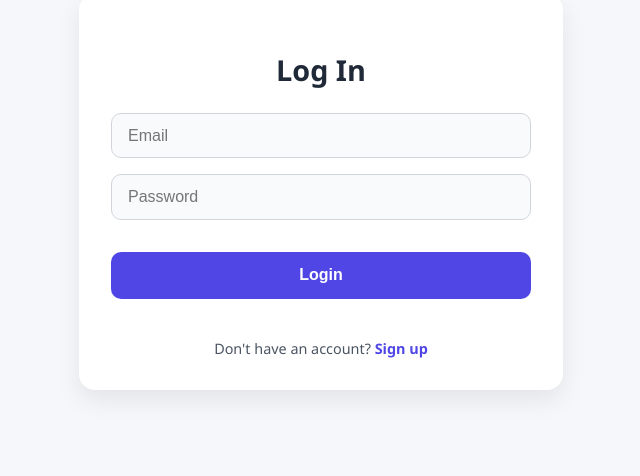
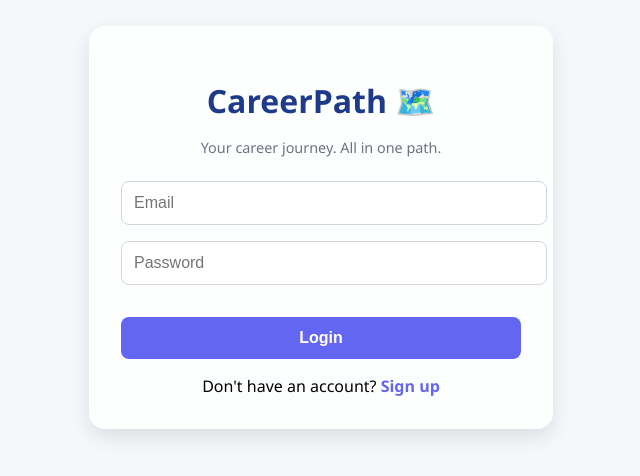
Before and after one commit to 26nm/careerpath, a React (Create React App) app in the folder careerpath/: page /login in a window 1280 px wide. Shown: the part 102-578 px from the top of the page, without its empty margins (319-959 px from the left). Built offline with nearby package versions, Linux system fonts and the light colour scheme; no server answers.

Commit message:
made changes to Login Page

```diff
--- a/careerpath/src/components/ResumeParse.js
+++ b/careerpath/src/components/ResumeParse.js
@@ -23,11 +23,14 @@
  */
 
 import React, { useState, useEffect } from "react";
+import ignoreWords from "../utils/IgnoreWords";
+import normalizeText from "../utils/NormalizeText";
 import { db } from "../firebase/firebase";
 import { collection, addDoc, getDocs } from "firebase/firestore";
 import { useAuth } from "../contexts/AuthContext";
 import { deleteDoc, doc } from "firebase/firestore";
 import { useLocation } from "react-router-dom";
+import { getNGrams } from "../utils/NGramUtils";
 import "../styles/ResumeAnalyzer.css";
 
 /**
@@ -264,70 +267,36 @@ function ResumeParse({ resumeText }) {
  * - matchRate: percentage string representing overlap (e.g., "67%")
  */
 const analyzeMatch = (qualifications, jobDescription) => {
-  const tokenize = (text) =>
-    (text.toLowerCase().match(/\b[a-zA-Z0-9\.\+\#\-]{2,}\b/g) || []).filter(
-      (word) =>
-        ![
-          "and",
-          "the",
-          "you",
-          "are",
-          "with",
-          "have",
-          "for",
-          "our",
-          "your",
-          "that",
-          "will",
-          "in",
-          "to",
-          "of",
-          "a",
-          "on",
-          "at",
-          "by",
-          "an",
-          "as",
-          "be",
-          "is",
-          "we",
-          "they",
-          "this",
-          "it",
-          "looking",
-          "skilled",
-          "experience",
-          "required",
-          "preferred",
-          "manager",
-          "role",
-          "position",
-          "apply",
-          "please",
-          "must",
-          "include",
-          "job",
-          "work",
-          "team",
-          "tasks",
-          "perform",
-          "using",
-          "tools",
-        ].includes(word)
-    );
+  /**
+   * filterOutIgnored
+   *
+   * Filters out non-skill terms from a given array of words using the ignoreWords list.
+   * This is used to clean up both matched and missing skill lists by removing generic,
+   * non-technical, or filler terms (e.g., "candidate", "responsibilities", "preferred").
+   *
+   * @param {string[]} skills - Array of skill tokens to be filtered
+   * @returns {string[]} - Array with only relevant, non-ignored skill terms
+   */
+  const filterOutIgnored = (skills) => {
+    return skills.filter((word) => !ignoreWords.includes(word.toLowerCase()));
+  };
 
-  const resumeTokens = tokenize(qualifications);
-  const jobTokens = tokenize(jobDescription);
+  const extractSkills = (text) => {
+    const normalized = normalizeText(text);
+    const ngrams = getNGrams(normalized, [1]);
+    const filtered = filterOutIgnored(ngrams);
+    return [...new Set(filtered.map((w) => w.toLowerCase()))];
+  };
 
-  const uniqueResume = [...new Set(resumeTokens)];
-  const uniqueJob = [...new Set(jobTokens)];
+  const resumeSkills = extractSkills(qualifications);
+  const jobSkills = extractSkills(jobDescription);
 
-  const matched = uniqueJob.filter((word) => uniqueResume.includes(word));
-  const missing = jobTokens.filter((word) => !resumeTokens.includes(word));
+  const matched = jobSkills.filter((skill) => resumeSkills.includes(skill));
+  const missing = jobSkills.filter((skill) => !resumeSkills.includes(skill));
 
   const matchRate =
-    uniqueJob.length > 0
-      ? ((matched.length / uniqueJob.length) * 100).toFixed(0) + "%"
+    jobSkills.length > 0
+      ? `${Math.round((matched.length / jobSkills.length) * 100)}%`
       : "0%";
 
   return {
--- a/careerpath/src/pages/Login.js
+++ b/careerpath/src/pages/Login.js
@@ -60,8 +60,12 @@ function Login() {
   };
 
   return (
+    <div className="auth-outer">
       <div className="auth-container">
-      <h2>Log In</h2>
+        <div className="auth-header">
+          <h1 className="auth-branding">CareerPath 🗺️</h1>
+          <p className="auth-tagline">Your career journey. All in one path.</p>
+        </div>
         <form onSubmit={handleLogin}>
           <input
             type="email"
@@ -84,6 +88,7 @@ function Login() {
           Don't have an account? <Link to="/signup">Sign up</Link>
         </div>
       </div>
+    </div>
   );
 }
 
--- a/careerpath/src/styles/AuthForm.css
+++ b/careerpath/src/styles/AuthForm.css
@@ -19,89 +19,102 @@
  * May 3, 2025
  */
 /* AuthForm.css (Upgraded login/signup styling) */
-.auth-container {
-  background: #ffffff;
-  padding: 2rem;
-  max-width: 420px;
-  margin: 6rem auto;
-  border-radius: 16px;
-  box-shadow: 0 10px 24px rgba(0, 0, 0, 0.08);
-  transition: box-shadow 0.3s ease;
+body {
+  background: linear-gradient(to bottom right, #eef2ff, #c7d2fe);
+  font-family: "Inter", sans-serif;
+  margin: 0;
+  padding: 0;
+  min-height: 100vh;
 }
 
-.auth-container:hover {
-  box-shadow: 0 14px 32px rgba(0, 0, 0, 0.12);
+.auth-container {
+  max-width: 400px;
+  margin: 8rem auto;
+  padding: 2rem;
+  background-color: rgba(255, 255, 255, 0.8);
+  box-shadow: 0 8px 20px rgba(0, 0, 0, 0.1);
+  border-radius: 16px;
+  animation: fadeInUp 0.6s ease forwards;
+}
+
+.auth-branding {
+  text-align: center;
+  font-size: 2rem;
+  font-weight: 800;
+  margin-bottom: 0.25rem;
+  color: #1e3a8a;
+}
+
+.auth-tagline {
+  text-align: center;
+  font-size: 0.95rem;
+  color: #6b7280;
+  margin-bottom: 1.5rem;
 }
 
 .auth-container h2 {
-  margin-bottom: 1.5rem;
-  font-weight: 700;
   text-align: center;
-  font-size: 1.8rem;
+  margin-bottom: 1.25rem;
   color: #1f2937;
-}
-
-.auth-container form {
-  display: flex;
-  flex-direction: column;
-  gap: 1rem;
 }
 
 .auth-container input {
   width: 100%;
-  padding: 0.8rem 1rem;
-  border-radius: 10px;
+  padding: 0.75rem;
+  margin-bottom: 1rem;
   border: 1px solid #d1d5db;
+  border-radius: 8px;
   font-size: 1rem;
-  box-sizing: border-box;
-  background-color: #f9fafb;
-  transition: border-color 0.2s ease;
+  transition: 0.2s ease;
 }
 
 .auth-container input:focus {
+  border-color: #6366f1;
+  box-shadow: 0 0 0 3px rgba(99, 102, 241, 0.2);
   outline: none;
-  border-color: #4f46e5;
-  box-shadow: 0 0 0 2px rgba(79, 70, 229, 0.2);
 }
 
 .auth-container button {
   width: 100%;
-  padding: 0.9rem;
-  background-color: #4f46e5;
+  padding: 0.75rem;
+  background-color: #6366f1;
   color: white;
-  font-weight: 600;
+  border: none;
+  border-radius: 8px;
+  font-weight: bold;
   font-size: 1rem;
-  border: none;
-  border-radius: 10px;
   cursor: pointer;
-  transition: background-color 0.2s ease;
+  transition: background-color 0.2s ease, transform 0.2s ease;
 }
 
 .auth-container button:hover {
-  background-color: #4338ca;
+  background-color: #4f46e5;
+  transform: scale(1.02);
 }
 
-.auth-error {
-  color: #dc2626;
-  margin-top: 0.75rem;
+.auth-container p {
   text-align: center;
-  font-size: 0.95rem;
-  font-weight: 500;
+  margin-top: 1rem;
+  font-size: 0.9rem;
 }
 
-.auth-footer {
-  margin-top: 1.5rem;
-  font-size: 0.9rem;
-  text-align: center;
-  color: #4b5563;
-}
-
-.auth-footer a {
-  color: #4f46e5;
+.auth-container a {
+  color: #6366f1;
   font-weight: 600;
   text-decoration: none;
 }
 
-.auth-footer a:hover {
+.auth-container a:hover {
   text-decoration: underline;
 }
+
+@keyframes fadeInUp {
+  from {
+    opacity: 0;
+    transform: translateY(30px);
+  }
+  to {
+    opacity: 1;
+    transform: translateY(0);
+  }
+}
--- /dev/null
+++ b/careerpath/src/utils/IgnoreWords.js
@@ -0,0 +1,92 @@
+/**
+ * ignoreWords.js
+ *
+ * This module exports an array of common stop words and generic terms
+ * that should be excluded from skill matching in the Resume Analyzer component.
+ *
+ * These words are typically non-technical, overly broad, or context-irrelevant
+ * (e.g., "responsibilities", "preferred", "job", etc.), and would otherwise
+ * skew the match rate by being falsely interpreted as skills.
+ *
+ * The ignore list improves accuracy when calculating matched vs. missing skills.
+ *
+ * Exported:
+ * - ignoreWords: Array<string>
+ *
+ * By: Nolan Dela Rosa
+ * August 31, 2025
+ */
+const ignoreWords = [
+  "a",
+  "ability",
+  "an",
+  "and",
+  "apply",
+  "are",
+  "as",
+  "at",
+  "be",
+  "bonus",
+  "by",
+  "candidate",
+  "developed",
+  "environment",
+  "etc",
+  "experience",
+  "familiarity",
+  "for",
+  "have",
+  "ideal",
+  "include",
+  "if",
+  "in",
+  "is",
+  "it",
+  "job",
+  "knowledge",
+  "looking",
+  "management",
+  "manager",
+  "must",
+  "of",
+  "on",
+  "our",
+  "or",
+  "perform",
+  "please",
+  "plus",
+  "position",
+  "preferred",
+  "proficient",
+  "projects",
+  "required",
+  "responsibilities",
+  "responsible",
+  "role",
+  "resume",
+  "seeking",
+  "should",
+  "similar",
+  "skilled",
+  "skills",
+  "someone",
+  "strong",
+  "tasks",
+  "team",
+  "that",
+  "the",
+  "this",
+  "time",
+  "to",
+  "tools",
+  "used",
+  "using",
+  "we",
+  "will",
+  "with",
+  "work",
+  "you",
+  "your",
+];
+
+export default ignoreWords;
--- /dev/null
+++ b/careerpath/src/utils/NGramUtils.js
@@ -0,0 +1,18 @@
+export function getNGrams(text, n = [1, 2, 3]) {
+  const words = text
+    .toLowerCase()
+    .replace(/[^\w\s]/g, "")
+    .split(/\s+/)
+    .filter(Boolean);
+
+  const ngrams = new Set();
+
+  for (let size of n) {
+    for (let i = 0; i <= words.length - size; i++) {
+      const gram = words.slice(i, i + size).join(" ");
+      ngrams.add(gram);
+    }
+  }
+
+  return Array.from(ngrams);
+}
--- /dev/null
+++ b/careerpath/src/utils/NormalizeText.js
@@ -0,0 +1,17 @@
+export default function normalizeText(text) {
+  return text
+    .toLowerCase()
+    .replace(/node\.?js/g, "nodejs")
+    .replace(/react\.?js/g, "react")
+    .replace(/vue\.?js/g, "vue")
+    .replace(/angular\.?js/g, "angular")
+    .replace(/restful api(s)?/g, "restful")
+    .replace(/ci\/cd|ci cd|ci-cd/g, "cicd")
+    .replace(/google cloud platform/g, "gcp")
+    .replace(/amazon web services|aws cloud/g, "aws")
+    .replace(/tailwind css/g, "tailwind")
+    .replace(/html5/g, "html")
+    .replace(/css3/g, "css")
+    .replace(/\s+/g, " ")
+    .trim();
+}
```
Also changed, not shown: 2 other files (tests, documents, lock files or other folders). Lines whose indentation alone changed are shown as unchanged.
